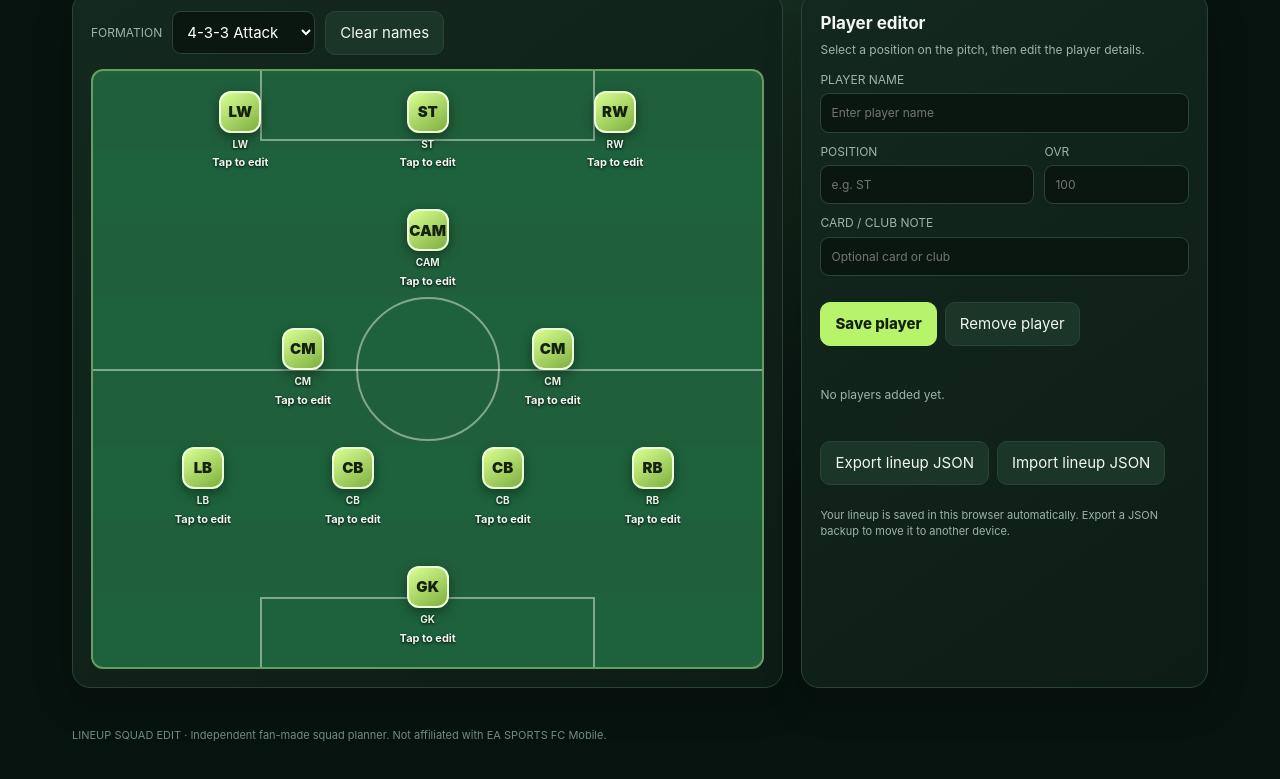
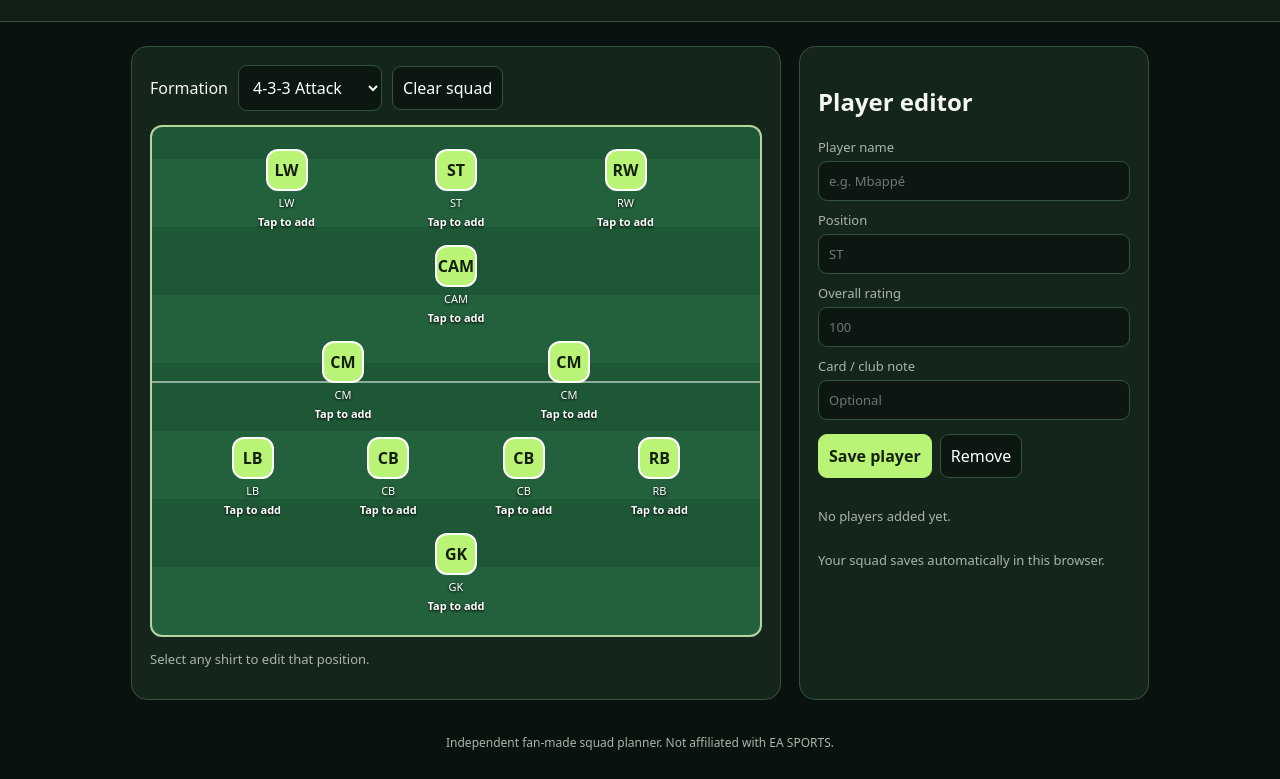
Before and after one commit to aneeshsinha82-design/LINEUP-SQUAD-EDIT, a plain HTML site: page index.html in a window 1280 px wide. Shown: the part 104-883 px from the top of the page. Drawn offline with Linux system fonts and the light colour scheme.

Commit message:
Add simple responsive squad editor interface

```diff
--- a/index.html
+++ b/index.html
@@ -3,59 +3,53 @@
 <head>
 <meta charset="utf-8">
 <meta name="viewport" content="width=device-width,initial-scale=1">
-<meta name="theme-color" content="#07130f">
 <title>LINEUP SQUAD EDIT</title>
 <style>
-:root{color-scheme:dark;--bg:#07130f;--panel:#10231b;--line:#284638;--green:#b7f36b;--muted:#9db5a7}
-*{box-sizing:border-box}body{margin:0;background:radial-gradient(ellipse at 50% -20%,#24452e 0,transparent 55%),var(--bg);color:#f3f7f1;font:15px/1.45 Inter,system-ui,Segoe UI,Arial,sans-serif}
-header{max-width:1180px;margin:auto;padding:26px 22px 12px;display:flex;align-items:center;justify-content:space-between;gap:16px;flex-wrap:wrap}
-.brand{font-weight:900;letter-spacing:.12em}.brand span{color:var(--green)}.sub{color:var(--muted);font-size:12px;margin-top:4px}
-button,select,input{font:inherit}button{cursor:pointer;border:1px solid var(--line);border-radius:10px;background:#1b3528;color:#f3f7f1;padding:10px 14px}button.primary{background:var(--green);color:#14200d;border-color:var(--green);font-weight:800}button:hover{filter:brightness(1.12)}
-main{max-width:1180px;margin:0 auto;padding:14px 22px 40px;display:grid;grid-template-columns:minmax(0,1.4fr) minmax(280px,.8fr);gap:18px}
-.panel{background:linear-gradient(145deg,#13281e,#0d1d16);border:1px solid var(--line);border-radius:18px;padding:18px;box-shadow:0 14px 40px #0003}
-.toolbar{display:flex;gap:10px;align-items:center;flex-wrap:wrap;margin-bottom:14px}.toolbar label{color:var(--muted);font-size:12px}
-select,input{background:#091710;color:#fff;border:1px solid var(--line);border-radius:9px;padding:10px;min-width:0}
-.pitch{position:relative;overflow:hidden;min-height:600px;border:2px solid #6a9c61;border-radius:12px;background:repeating-linear-gradient(0deg,#1d623c 0,#1d623c 74px,#205f3b 74px,#205f3b 148px);padding:20px 10px}
-.pitch:before{content:"";position:absolute;left:0;right:0;top:50%;border-top:2px solid #ffffff70}.pitch:after{content:"";position:absolute;width:140px;height:140px;border:2px solid #ffffff70;border-radius:50%;left:50%;top:50%;transform:translate(-50%,-50%)}
-.boxline{position:absolute;left:25%;right:25%;height:70px;border:2px solid #ffffff70}.boxline.top{top:0;border-top:0}.boxline.bottom{bottom:0;border-bottom:0}
-.positions{position:relative;z-index:1;display:flex;flex-direction:column;justify-content:space-between;min-height:556px;gap:10px}
-.line{display:flex;justify-content:space-evenly;align-items:center;gap:8px}
-.slot{width:84px;min-height:74px;display:flex;flex-direction:column;align-items:center;justify-content:center;gap:4px;text-align:center;cursor:pointer}
-.shirt{width:42px;height:42px;border-radius:12px;background:linear-gradient(145deg,#d9ff91,#7eaf40);color:#14220e;display:grid;place-items:center;font-weight:900;border:2px solid #efffd7;box-shadow:0 4px 12px #0006}
-.slot small{font-size:10px;color:#e6f3e6;text-shadow:0 1px 3px #000;font-weight:700}.slot strong{font-size:11px;max-width:84px;overflow:hidden;text-overflow:ellipsis;white-space:nowrap;text-shadow:0 1px 3px #000}
-h2{font-size:17px;margin:0 0 14px}.muted{color:var(--muted)}.fields{display:grid;grid-template-columns:1fr 1fr;gap:10px}.fields label{display:flex;flex-direction:column;gap:5px;color:var(--muted);font-size:12px}.fields .wide{grid-column:1/-1}
-.editor{display:grid;gap:12px}.actions{display:flex;gap:8px;flex-wrap:wrap;margin-top:14px}.player-list{display:grid;gap:8px;margin-top:16px}.player{display:flex;justify-content:space-between;align-items:center;background:#0a1911;border:1px solid var(--line);padding:9px 10px;border-radius:10px;font-size:13px}
-footer{max-width:1180px;margin:auto;padding:0 22px 24px;color:#718c7c;font-size:11px}
-@media(max-width:800px){main{grid-template-columns:1fr}.pitch{min-height:540px}.positions{min-height:496px}}
-@media(max-width:430px){header{padding:20px 14px 10px}main{padding:10px 14px 28px}.panel{padding:12px}.pitch{padding:14px 2px;min-height:500px}.positions{min-height:456px}.slot{width:66px}.shirt{width:36px;height:36px}.slot strong{max-width:66px;font-size:10px}}
+:root{color-scheme:dark;--bg:#09120e;--panel:#14251c;--line:#34533e;--accent:#b9f477;--muted:#a7b8aa}
+*{box-sizing:border-box}body{margin:0;background:var(--bg);color:#f4f7f2;font:16px system-ui,Arial,sans-serif}
+header{padding:24px max(18px,calc((100% - 1050px)/2));background:#102017;border-bottom:1px solid var(--line)}
+h1{margin:0;font-size:clamp(24px,4vw,36px);letter-spacing:1px}h1 span{color:var(--accent)}header p{margin:6px 0 0;color:var(--muted)}
+main{max-width:1050px;margin:24px auto;padding:0 16px;display:grid;grid-template-columns:1.3fr .7fr;gap:18px}
+.panel{background:var(--panel);border:1px solid var(--line);border-radius:16px;padding:18px}
+.toolbar{display:flex;gap:10px;align-items:center;flex-wrap:wrap;margin-bottom:14px}
+select,input,button{font:inherit;border-radius:9px;padding:10px;background:#0b1710;color:white;border:1px solid var(--line)}
+button{cursor:pointer}button.primary{background:var(--accent);color:#14200d;font-weight:800;border-color:var(--accent)}
+.pitch{background:repeating-linear-gradient(0deg,#23613c 0 68px,#1e5736 68px 136px);border:2px solid #b5d59c;border-radius:12px;padding:20px 8px;min-height:500px;display:flex;flex-direction:column;justify-content:space-around;gap:12px;position:relative}
+.pitch:before{content:"";position:absolute;top:50%;left:0;right:0;border-top:2px solid #ffffff80}
+.line{display:flex;justify-content:space-evenly;gap:4px;position:relative;z-index:1}
+.slot{width:78px;min-height:80px;border:0;background:transparent;display:flex;flex-direction:column;align-items:center;justify-content:center;gap:4px;padding:2px}
+.shirt{width:42px;height:42px;border-radius:12px;background:var(--accent);color:#14200d;display:grid;place-items:center;font-weight:900;border:2px solid white}
+.slot small,.slot strong{text-shadow:0 1px 3px #000;font-size:11px}.slot strong{max-width:78px;overflow:hidden;text-overflow:ellipsis;white-space:nowrap}
+.fields{display:grid;gap:10px}.fields label{display:grid;gap:5px;color:var(--muted);font-size:13px}.fields input{width:100%}.actions{display:flex;gap:8px;flex-wrap:wrap;margin-top:14px}.list{margin-top:16px;display:grid;gap:8px}.entry{display:flex;justify-content:space-between;align-items:center;gap:8px;padding:9px;background:#0b1710;border:1px solid var(--line);border-radius:9px;font-size:13px}
+.hint{color:var(--muted);font-size:13px}footer{text-align:center;padding:10px 16px 28px;color:var(--muted);font-size:12px}
+@media(max-width:760px){main{grid-template-columns:1fr;margin:14px auto}.pitch{min-height:460px}.slot{width:66px}.shirt{width:36px;height:36px}}
 </style>
 </head>
 <body>
-<header><div><div class="brand">LINEUP <span>SQUAD EDIT</span></div><div class="sub">Build your starting XI • FC-style formation planner</div></div><button id="reset">Reset squad</button></header>
+<header><h1>LINEUP <span>SQUAD EDIT</span></h1><p>Build and save your FC-style starting XI.</p></header>
 <main>
 <section class="panel">
-<div class="toolbar"><label for="formation">FORMATION</label><select id="formation"><option>4-3-3 Attack</option><option>4-3-3 Holding</option><option>4-2-3-1</option><option>4-4-2</option><option>3-5-2</option><option>4-1-2-1-2</option></select><button id="clear">Clear names</button></div>
-<div class="pitch"><div class="boxline top"></div><div class="boxline bottom"></div><div class="positions" id="positions"></div></div>
+<div class="toolbar"><label for="formation">Formation</label><select id="formation"><option>4-3-3 Attack</option><option>4-3-3 Holding</option><option>4-2-3-1</option><option>4-4-2</option><option>3-5-2</option><option>4-1-2-1-2</option></select><button id="clear">Clear squad</button></div>
+<div class="pitch" id="pitch" aria-label="Football formation pitch"></div>
+<p class="hint">Select any shirt to edit that position.</p>
 </section>
 <aside class="panel">
-<h2>Player editor</h2><p class="muted" style="font-size:12px;margin-top:-8px">Select a position on the pitch, then edit the player details.</p>
-<div class="editor">
+<h2>Player editor</h2>
 <div class="fields">
-<label class="wide">PLAYER NAME<input id="name" maxlength="22" placeholder="Enter player name"></label>
-<label>POSITION<input id="role" maxlength="4" placeholder="e.g. ST"></label>
-<label>OVR<input id="ovr" type="number" min="1" max="150" placeholder="100"></label>
-<label class="wide">CARD / CLUB NOTE<input id="note" maxlength="35" placeholder="Optional card or club"></label>
+<label>Player name<input id="name" maxlength="24" placeholder="e.g. Mbappé"></label>
+<label>Position<input id="role" maxlength="5" placeholder="ST"></label>
+<label>Overall rating<input id="ovr" type="number" min="1" max="150" placeholder="100"></label>
+<label>Card / club note<input id="note" maxlength="40" placeholder="Optional"></label>
 </div>
-<div class="actions"><button class="primary" id="save">Save player</button><button id="remove">Remove player</button></div>
-<div class="player-list" id="list"></div>
-<div class="actions"><button id="export">Export lineup JSON</button><button id="import">Import lineup JSON</button><input id="file" type="file" accept="application/json" hidden></div>
-<p class="muted" style="font-size:11px">Your lineup is saved in this browser automatically. Export a JSON backup to move it to another device.</p>
-</div>
+<div class="actions"><button class="primary" id="save">Save player</button><button id="remove">Remove</button></div>
+<div id="list" class="list"></div>
+<p class="hint">Your squad saves automatically in this browser.</p>
 </aside>
 </main>
-<footer>LINEUP SQUAD EDIT · Independent fan-made squad planner. Not affiliated with EA SPORTS FC Mobile.</footer>
+<footer>Independent fan-made squad planner. Not affiliated with EA SPORTS.</footer>
 <script>
-const layouts={
+"use strict";
+const formations={
 "4-3-3 Attack":[["LW","ST","RW"],["CAM"],["CM","CM"],["LB","CB","CB","RB"],["GK"]],
 "4-3-3 Holding":[["LW","ST","RW"],["CM","CDM","CM"],["LB","CB","CB","RB"],["GK"]],
 "4-2-3-1":[["ST"],["LAM","CAM","RAM"],["CDM","CDM"],["LB","CB","CB","RB"],["GK"]],
@@ -63,17 +57,23 @@ const layouts={
 "3-5-2":[["ST","ST"],["LM","CM","CAM","CM","RM"],["CB","CB","CB"],["GK"]],
 "4-1-2-1-2":[["ST","ST"],["CAM"],["CM","CM"],["CDM"],["LB","CB","CB","RB"],["GK"]]
 };
-const defaults={};let squad=JSON.parse(localStorage.getItem("lineup-squad-edit")||"null")||{};let selected=null;
 const $=id=>document.getElementById(id);
-function positions(){const formation=$("formation").value;const data=layouts[formation];$("positions").innerHTML="";let idx=0;data.forEach(row=>{const el=document.createElement("div");el.className="line";row.forEach(role=>{const id=formation+"-"+idx++;const p=squad[id]||{name:"",role,ovr:"",note:""};const slot=document.createElement("div");slot.className="slot";slot.innerHTML='<div class="shirt">'+(p.ovr||role)+'</div><small>'+role+'</small><strong>'+(p.name||"Tap to edit")+'</strong>';slot.addEventListener("click",()=>select(id,role));el.appendChild(slot)});$("positions").appendChild(el)});renderList()}
-function select(id,role){selected=id;const p=squad[id]||{name:"",role,ovr:"",note:""};$("name").value=p.name;$("role").value=p.role||role;$("ovr").value=p.ovr;$("note").value=p.note;$("name").focus()}
-function save(){if(!selected){alert("Select a position on the pitch first.");return}const name=$("name").value.trim();squad[selected]={name,role:$("role").value.trim().toUpperCase()||"POS",ovr:$("ovr").value,note:$("note").value.trim()};persist();positions()}
-function persist(){localStorage.setItem("lineup-squad-edit",JSON.stringify(squad))}
-function renderList(){const entries=Object.entries(squad).filter(([,p])=>p.name);$("list").innerHTML=entries.length?entries.map(([id,p])=>'<div class="player"><span><b>'+(p.name.replace(/[&<>"']/g,c=>({"&":"&amp;","<":"&lt;",">":"&gt;",'"':"&quot;","'":"&#39;"}[c])))+'</b> · '+p.role+' '+(p.ovr?'· OVR '+p.ovr:'')+'</span><button data-id="'+id+'">Edit</button></div>').join(""):'<p class="muted" style="font-size:12px">No players added yet.</p>';$("list").querySelectorAll("button").forEach(b=>b.onclick=()=>select(b.dataset.id,(squad[b.dataset.id]||{}).role||""))}
-$("save").onclick=save;$("formation").onchange=()=>{selected=null;positions()};$("remove").onclick=()=>{if(selected){delete squad[selected];persist();positions();$("name").value=$("role").value=$("ovr").value=$("note").value=""}};
-$("clear").onclick=()=>{squad={};selected=null;persist();positions()};$("reset").onclick=()=>{if(confirm("Reset the entire squad?")){$("formation").value="4-3-3 Attack";squad={};selected=null;persist();positions()}};
-$("export").onclick=()=>{const blob=new Blob([JSON.stringify({formation:$("formation").value,squad},null,2)],{type:"application/json"});const a=document.createElement("a");a.href=URL.createObjectURL(blob);a.download="lineup-squad.json";a.click();URL.revokeObjectURL(a.href)};
-$("import").onclick=()=>$("file").click();$("file").onchange=async e=>{try{const d=JSON.parse(await e.target.files[0].text());squad=d.squad||{};if(layouts[d.formation])$("formation").value=d.formation;persist();positions()}catch{alert("That JSON file could not be imported.")}e.target.value=""};
-positions();
+let squad={};let selected=null;
+try{squad=JSON.parse(localStorage.getItem("lineup-squad-edit")||"{}")||{}}catch{squad={}}
+function saveStorage(){try{localStorage.setItem("lineup-squad-edit",JSON.stringify(squad))}catch{alert("Browser storage is unavailable. Your changes may not persist after closing this page.")}}
+function escapeHTML(value){return String(value??"").replace(/[&<>"']/g,c=>({"&":"&amp;","<":"&lt;",">":"&gt;",'"':"&quot;","'":"&#39;"}[c]))}
+function draw(){
+ const formation=$("formation").value;const pitch=$("pitch");pitch.innerHTML="";let n=0;
+ formations[formation].forEach(row=>{const line=document.createElement("div");line.className="line";row.forEach(pos=>{const id=formation+"-"+n++;const p=squad[id]||{};const button=document.createElement("button");button.className="slot";button.type="button";button.innerHTML='<span class="shirt">'+escapeHTML(p.ovr||pos)+'</span><small>'+escapeHTML(pos)+'</small><strong>'+escapeHTML(p.name||"Tap to add")+'</strong>';button.addEventListener("click",()=>select(id,pos));line.appendChild(button)});pitch.appendChild(line)});
+ renderList();
+}
+function select(id,pos){selected=id;const p=squad[id]||{};$("name").value=p.name||"";$("role").value=p.role||pos;$("ovr").value=p.ovr||"";$("note").value=p.note||""}
+function renderList(){const list=$("list");const rows=Object.entries(squad).filter(([,p])=>p.name);list.innerHTML=rows.length?"":"<p class='hint'>No players added yet.</p>";rows.forEach(([id,p])=>{const row=document.createElement("div");row.className="entry";const label=document.createElement("span");label.textContent=p.name+" · "+(p.role||"POS")+(p.ovr?" · OVR "+p.ovr:"");const edit=document.createElement("button");edit.textContent="Edit";edit.addEventListener("click",()=>select(id,p.role));row.append(label,edit);list.appendChild(row)})}
+$("save").addEventListener("click",()=>{if(!selected){alert("Select a position on the pitch first.");return}const name=$("name").value.trim();if(!name){alert("Enter a player name.");return}squad[selected]={name,role:$("role").value.trim().toUpperCase()||"POS",ovr:$("ovr").value,note:$("note").value.trim()};saveStorage();draw()});
+$("remove").addEventListener("click",()=>{if(!selected)return;delete squad[selected];saveStorage();$("name").value=$("role").value=$("ovr").value=$("note").value="";draw()});
+$("clear").addEventListener("click",()=>{if(confirm("Remove all players from your squad?")){squad={};selected=null;saveStorage();draw()}});
+$("formation").addEventListener("change",()=>{selected=null;draw()});
+draw();
 </script>
-</body></html>
+</body>
+</html>
```
